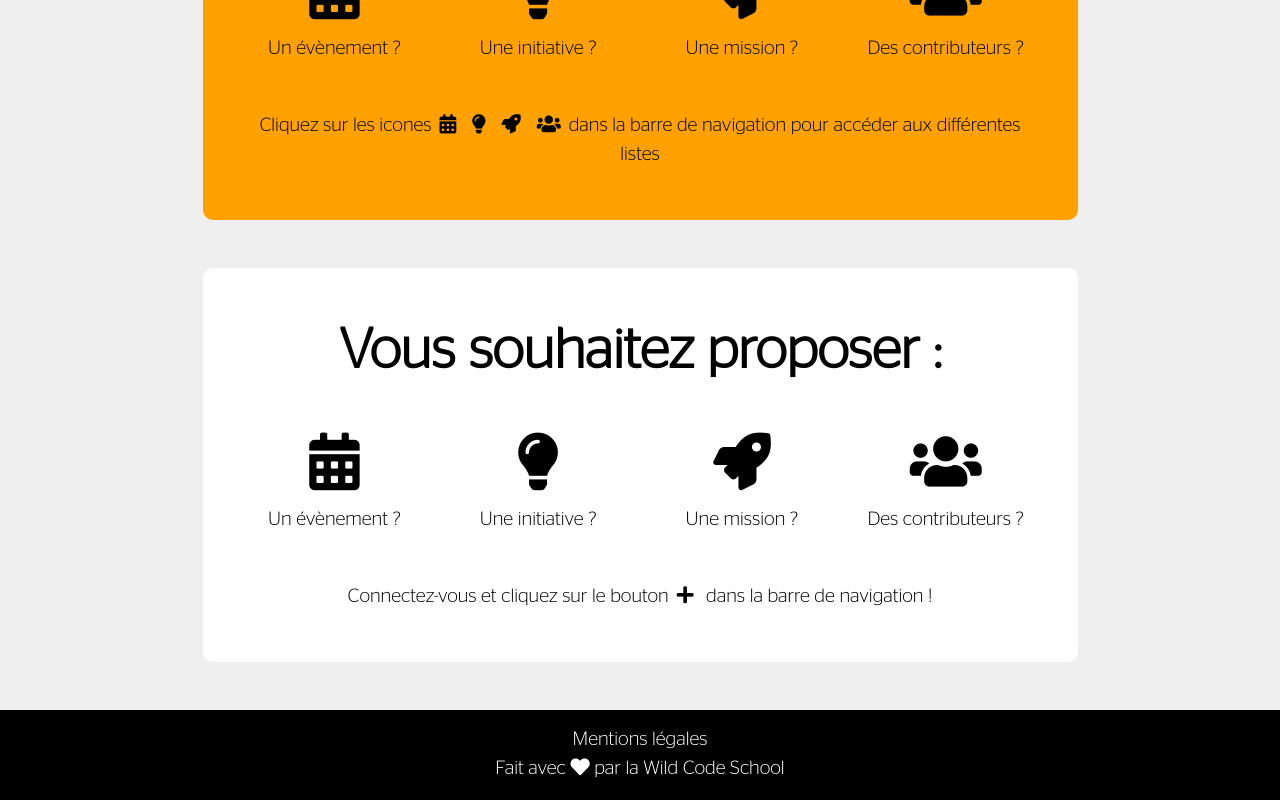
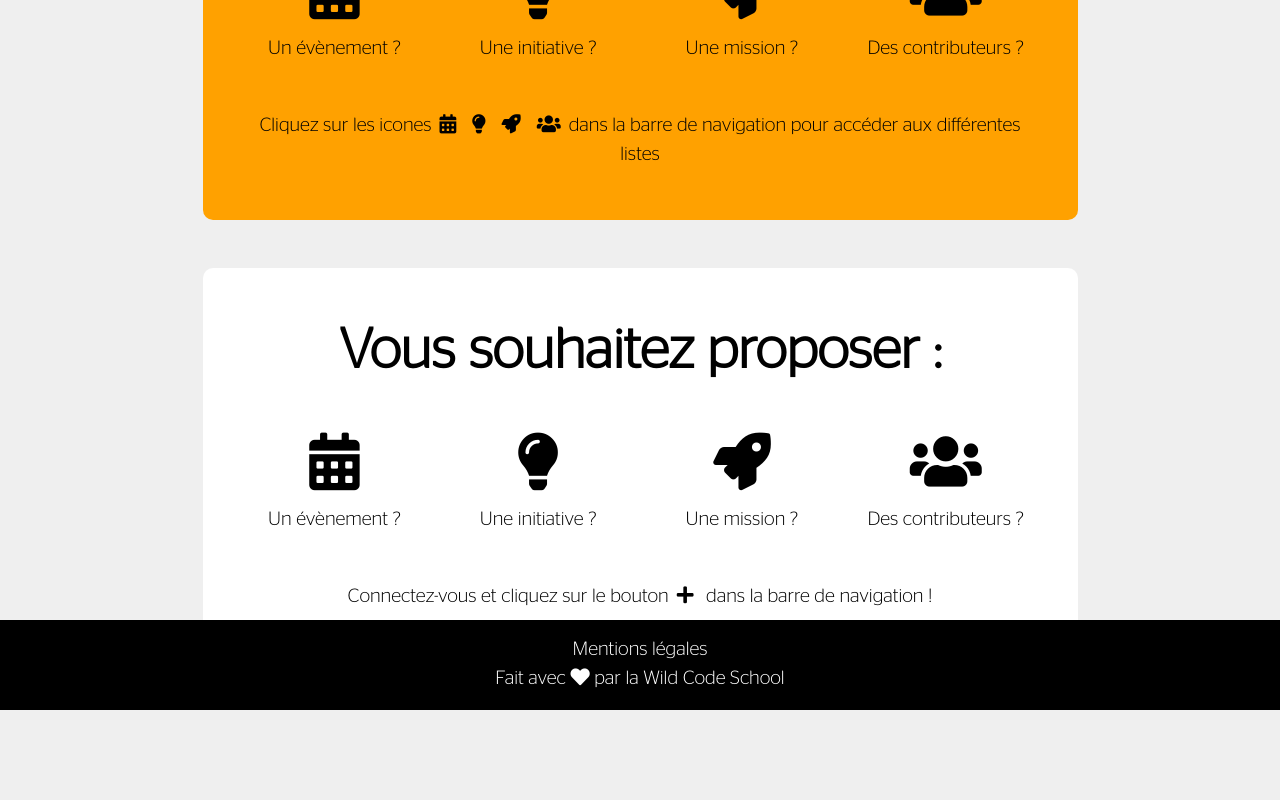
Before and after one commit to WildCodeSchool/toulouse-0918-js-mycontribution, a React (Create React App) app in the folder front/: page / in a window 1280 px wide. Shown: the part 1789-2589 px from the top of the page. After the commit the page ends 2499 px from the top, so only its background shows below. Built offline with nearby package versions, Linux system fonts and the light colour scheme.

Commit message:
Footer collé en bas de page

```diff
--- a/front/public/index.html
+++ b/front/public/index.html
@@ -1,5 +1,5 @@
 <!DOCTYPE html>
-<html lang="en">
+<html lang="en" style="position: relative; min-height: 100%;">
   <head>
     <meta charset="utf-8">
     <link rel="shortcut icon" href="%PUBLIC_URL%/favicon.ico">
--- a/front/src/components/Footer.js
+++ b/front/src/components/Footer.js
@@ -10,7 +10,7 @@ class Footer extends Component {
   }
   render() {
     return (
-        <div className="p-3 text-center footer">
+        <div className="p-3 text-center footer" >
           <Text className="text-white m-0">Mentions légales</Text>
           <Text className="text-white">Fait avec <i className="fas fa-heart"></i> par la Wild Code School</Text>
         </div>
--- a/front/src/css/Footer.scss
+++ b/front/src/css/Footer.scss
@@ -1,6 +1,9 @@
 @import './basics.scss';
 
 .footer {
-  background-color: $black;
-  color: $white;
+  position: absolute;
+    bottom: 0;
+    width: 100%;
+    background-color: $black;
+    color: $white;
 }
```
